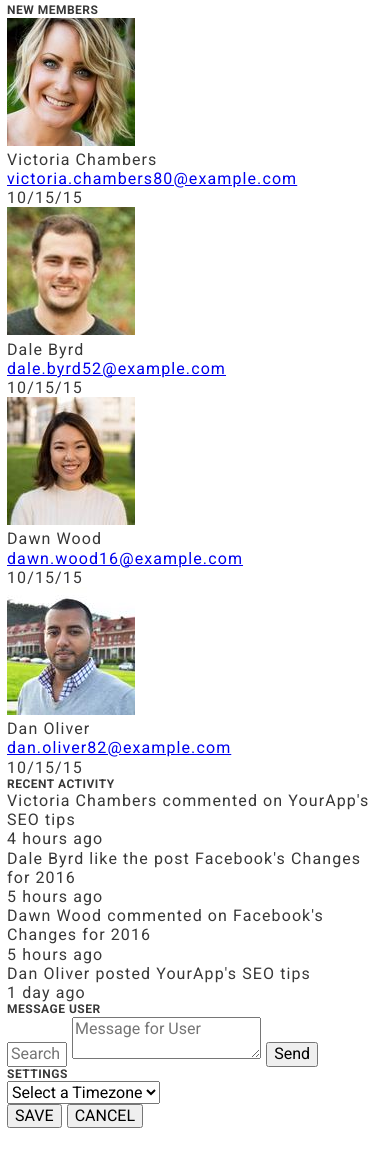
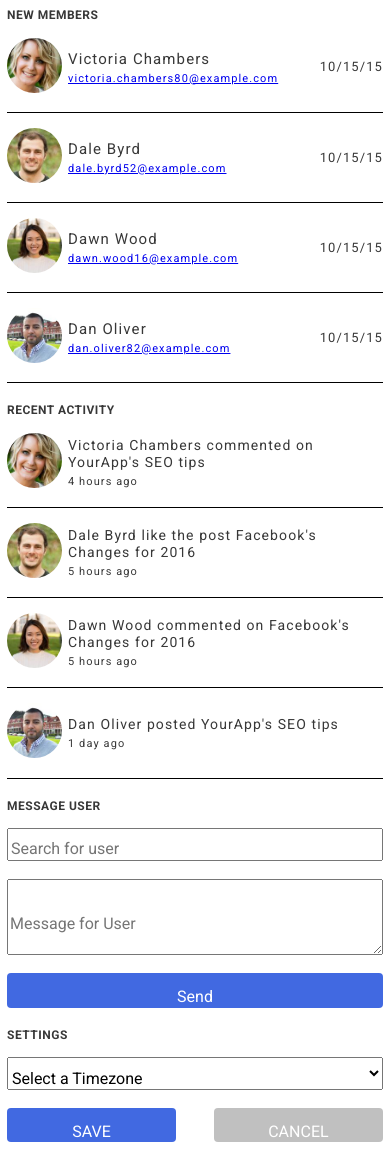
Before and after one commit to DevbySummer/WebApp-Dashboard, a plain HTML site: page index.html in a window 390 px wide. Shown: the part 929-2091 px from the top of the page. Before the commit the page ends 2057 px from the top, so only its background shows below. Drawn offline with Linux system fonts and the light colour scheme.

Commit message:
Updated CSS Mobile View Sectons

```diff
--- a/css/style.css
+++ b/css/style.css
@@ -50,7 +50,6 @@ main {
 .bell-icon {
     fill: #fff;
     height: 1.5em; /* 16px * 1.5em = 24px */
-    /* margin-right: 5px; */
     border-right: 1px solid gray;
     padding-right: 6px;
 }
@@ -153,7 +152,6 @@ input[type=text] {
     list-style: none;
     display: flex;
     align-items: center;
-    /* margin-right: 5px; */
 }
 
 .traffic-nav-link {
@@ -181,7 +179,6 @@ input[type=text] {
 
 .widget-container-half {
     margin-top: 15px;
-    /* height: 100px; */
     background-color: brown;
 }
 
@@ -249,11 +246,157 @@ input[type=text] {
 /* ---- New-Members---- */
 
 .row-new-members {
+    margin-top: 20px;
+}
+
+.members-container {
+    display: flex;
+    align-items: center;
+    border-bottom: 1px solid black;
+    padding-bottom: 15px;
     margin-top: 15px;
 }
 
-/* ---- Form---- */
+.members-image img {
+    height: 55px;
+    border-radius: 50%;
+}
 
+.members-text {
+    display: flex;
+    flex-direction: column;
+    padding-left: 6px;
+}
+
+.members-text p {
+    font-size: 15px;
+}
+
+.members-text a {
+    font-size: 11px;
+    padding-top: 4px;
+}
+
+.members-date {
+    margin-left: auto;
+    font-size: 13px;
+}
+
+/* ---- Recent Activity---- */
+
+.row-recent-activity {
+    margin-top: 20px;
+}
+
+.recent-activity-container {
+    display: flex;
+    align-items: center;
+    border-bottom: 1px solid black;
+    padding-bottom: 15px;
+    margin-top: 15px;
+}
+
+.recent-activity-image img {
+    height: 55px;
+    border-radius: 50%;
+}
+
+.recent-activity-text {
+    display: flex;
+    flex-direction: column;
+    padding-left: 6px;
+}
+
+.recent-activity-text p:nth-of-type(1) {
+    font-size: 14px;
+}
+
+.recent-activity-text p:nth-of-type(2) {
+    font-size: 11px;
+    padding-top: 4px;
+}
+
+/* ---- Members---- */
+
+.row-message-members {
+    margin-top: 20px;
+    margin-bottom: 15px;
+}
+
+.widget-container { /* form */
+    display: flex;
+    flex-direction: column;
+    margin-top: 15px;
+}
+
+.widget-container #userField,
+.widget-container textarea,
+.widget-container button {
+    width: 100%;
+    margin-bottom: 10px;
+}
+
+.widget-container #userField {
+    padding-top: 10px;
+}
+
+.widget-container textarea {
+    padding-top: 35px;
+    margin-top: 8px;
+}
+
+.widget-container button {
+    margin-top: 8px;
+    margin-bottom: 0px;
+}
+
+.widget-container .button-primary {
+    padding-top: 15px;
+    border-radius: 4px;
+    border: none;
+    color: #fff;
+    background-color: #4169E1; /* Royal Blue */
+}
+
+/* ---- settings---- */
+
+.row-settings {
+    margin-top: 20px;
+    margin-bottom: 20px;
+}
+
+.row-settings .settings-toggle {
+    margin-top: 15px;
+}
+
+.row-settings .form-field {
+    width: 100%;
+    padding-top: 10px;
+    margin-bottom: 10px;
+}
+
+.row-settings .settings-button {
+    display: flex;
+    justify-content: space-between;
+    margin-top: 8px;
+}
+
+.settings-button .button-primary,
+.settings-button .button-disabled {
+    width: 45%;
+    padding-top: 15px;
+    border-radius: 4px;
+    border: none;
+    color: #fff;
+}
+
+.settings-button .button-primary {
+    background-color: #4169E1; /* Royal Blue */
+}
+
+.settings-button .button-disabled {
+    background-color: #C0C0C0; /* Silver */
+}
 
 /* =================================
   Media Queries 768px
--- a/index.html
+++ b/index.html
@@ -212,8 +212,8 @@
                 <h3>RECENT ACTIVITY</h3>
 
                 <div class="recent-activity-container">
-                    <div class="recent-activity-images">
-                    <!-- image goes here -->
+                    <div class="recent-activity-image">
+                        <img src="images/member-1.jpg" alt="Victoria Chambers">
                     </div>
                     <div class="recent-activity-text">
                         <p>Victoria Chambers commented on YourApp's SEO tips</p>
@@ -222,7 +222,7 @@
                 </div>
                 <div class="recent-activity-container">
                     <div class="recent-activity-image">
-                        <!-- image goes here -->
+                        <img src="images/member-2.jpg" alt="Dale Byrd">
                     </div>
                     <div class="recent-activity-text">
                         <p>Dale Byrd like the post Facebook's Changes for 2016</p>
@@ -231,7 +231,7 @@
                 </div>
                 <div class="recent-activity-container">
                     <div class="recent-activity-image">
-                        <!-- image goes here-->
+                        <img src="images/member-3.jpg" alt="Dawn Wood">
                     </div>
                     <div class="recent-activity-text">
                         <p>Dawn Wood commented on Facebook's Changes for 2016</p>
@@ -240,7 +240,7 @@
                 </div>
                 <div class="recent-activity-container">
                     <div class="recent-activity-image">
-                        <!-- image goes here-->
+                        <img src="images/member-4.jpg" alt="Dan Oliver">
                     </div>
                     <div class="recent-activity-text">
                         <p>Dan Oliver posted YourApp's SEO tips</p>
@@ -249,7 +249,7 @@
                 </div>
             </section>
 
-            <div section="row-message-members">
+            <section class="row-message-members">
                 <h3>MESSAGE USER</h3>
 
                 <form class="widget-container">
```
